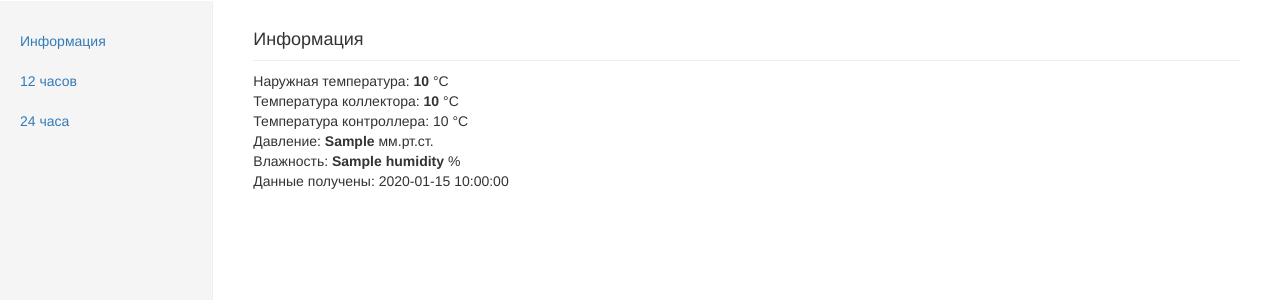
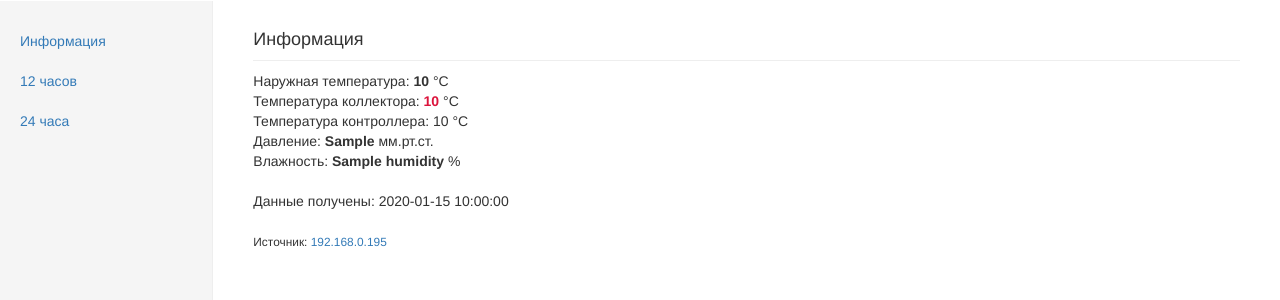
Before and after one commit to anatoliis/weather_server, a Python web app: template templates/info.html in a window 1280 px wide. Shown: the part 50-350 px from the top of the page. Run offline with Jinja, Linux system fonts and the light colour scheme; the template is opened without the code that fills it: most values are stand-ins (such as "Sample title", 1, 10 or a date in 2020); some libraries are stand-ins or nearby versions.

```diff
--- a/templates/info.html
+++ b/templates/info.html
@@ -5,9 +5,12 @@
 {% block content %}
 	<h4 class="sub-header">Информация</h4>
     Наружная температура: <b>{{ measurement.avg_temperature }}</b> °C<br>
-    Температура коллектора: <b>{{ measurement.temperature_collector }}</b> °C<br>
+    Температура коллектора: <b><span style="color:crimson">{{ measurement.temperature_collector }}</span></b> °C<br>
     Температура контроллера: {{ measurement.temperature_unit }} °C<br>
     Давление: <b>{{ measurement.pressure_mm }}</b> мм.рт.ст.<br>
     Влажность: <b>{{ measurement.humidity }}</b> %<br>
+    <br>
     Данные получены: {{ measurement.timestamp }}<br>
+    <br>
+    <small>Источник: <a href="http://192.168.0.195">192.168.0.195</a></small>
 {% endblock %}
```
